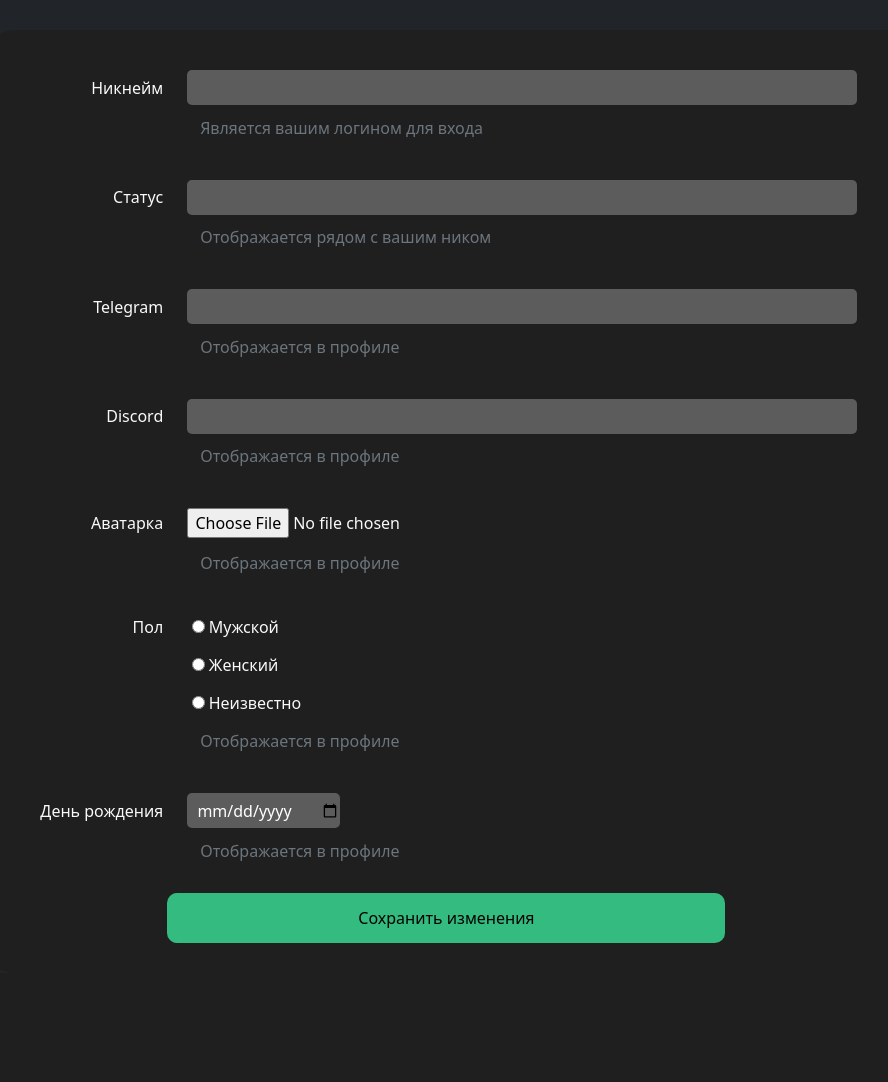
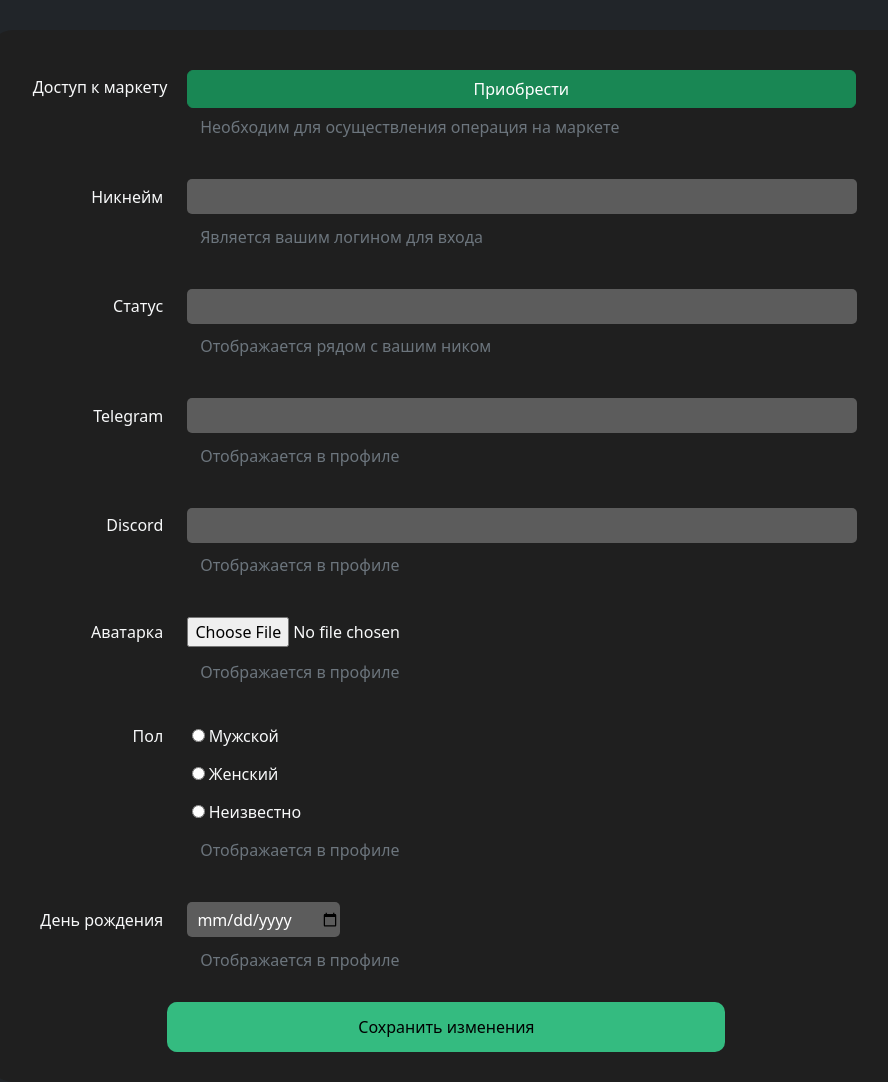
Before and after one commit to summoner1904/forum, a Django app: page /cabinet/settings in a window 1280 px wide. Shown: the part 72-1154 px from the top of the page, without its empty margins (82-970 px from the left). Before the commit the page ends 1015 px from the top, so only its background shows below. Run offline with Django 4.2, Linux system fonts and the light colour scheme; the visitor is signed in with stand-in values (Sample User, id 1); some libraries are stand-ins or nearby versions.

Commit message:
Добавлена новая настройка в редактировании профиля.

```diff
--- a/cabinet/templates/cabinet/profile.html
+++ b/cabinet/templates/cabinet/profile.html
@@ -46,7 +46,7 @@
 <div class="container" style="margin-top: 75px;">
     <div class="row">
         <div class="col-md-6 col-xxl-3 offset-xxl-0"
-             style="background: #1f1f1f;border-radius: 25px;padding-top: 15px;margin-bottom: 20px;">
+             style="background: #1f1f1f;border-radius: 25px;padding-top: 15px;margin-bottom: 20px;text-align: center">
             <div>
                 <img src="{% block image_profile %}{% endblock %}" style="width: 300px;padding: 15px;height: 300px;">
             </div>
--- a/cabinet/templates/cabinet/settings.html
+++ b/cabinet/templates/cabinet/settings.html
@@ -50,47 +50,61 @@
 <div class="container">
     <div class="row">
         <div class="col-md-12 text-light" style="margin-top: 30px;background: #1f1f1f;border-radius: 25px;">
+            <div style="margin-bottom: 30px;margin-top: 40px;">
+                <p class="text-end d-inline-block" style="width: 15%;">Доступ к маркету</p>
+                <a href="https://vk.com/">
+                    <button class="btn-success btn" style="margin-left: 15px; width: 60%;">Приобрести</button>
+                </a>
+                <div class="d-xxl-flex m-auto justify-content-xxl-start" style="width: 67%;">
+                    <p class="text-start text-muted" style="margin-left: 16px;">Необходим для осуществления операция на маркете</p>
+                </div>
+            </div>
             <form action="{% url 'cabinet:settings' %}" method="post" enctype="multipart/form-data">
                 {% csrf_token %}
 
                 <div style="margin-bottom: 30px;margin-top: 40px;">
-                    <p class="text-end d-inline-block" style="width: 15%;">{{ form.username.label }}&nbsp;</p>{{form.username}}
+                    <p class="text-end d-inline-block"
+                       style="width: 15%;">{{ form.username.label }}&nbsp;</p>{{ form.username }}
                     <div class="d-xxl-flex m-auto justify-content-xxl-start" style="width: 67%;">
                         <p class="text-start text-muted" style="margin-left: 16px;">Является вашим логином для входа</p>
                     </div>
                 </div>
                 <div style="margin-bottom: 30px;margin-top: 40px;">
-                    <p class="text-end d-inline-block" style="width: 15%;">{{ form.status.label }}&nbsp;</p>{{form.status}}
+                    <p class="text-end d-inline-block"
+                       style="width: 15%;">{{ form.status.label }}&nbsp;</p>{{ form.status }}
                     <div class="d-xxl-flex m-auto justify-content-xxl-start" style="width: 67%;">
                         <p class="text-start text-muted" style="margin-left: 16px;">Отображается рядом с вашим ником</p>
                     </div>
                 </div>
                 <div style="margin-bottom: 30px;margin-top: 40px;">
-                    <p class="text-end d-inline-block" style="width: 15%;">{{ form.telegram.label }}&nbsp;</p>{{form.telegram}}
+                    <p class="text-end d-inline-block"
+                       style="width: 15%;">{{ form.telegram.label }}&nbsp;</p>{{ form.telegram }}
                     <div class="d-xxl-flex m-auto justify-content-xxl-start" style="width: 67%;">
                         <p class="text-start text-muted" style="margin-left: 16px;">Отображается в профиле</p>
                     </div>
                 </div>
                 <div style="margin-bottom: 30px;margin-top: 40px;">
-                    <p class="text-end d-inline-block" style="width: 15%;">{{ form.discord.label }}&nbsp;</p>{{form.discord}}
+                    <p class="text-end d-inline-block"
+                       style="width: 15%;">{{ form.discord.label }}&nbsp;</p>{{ form.discord }}
                     <div class="d-xxl-flex m-auto justify-content-xxl-start" style="width: 67%;">
                         <p class="text-start text-muted" style="margin-left: 16px;">Отображается в профиле</p>
                     </div>
                 </div>
                 <div style="margin-bottom: 30px;margin-top: 40px;">
-                    <p class="text-end d-inline-block" style="width: 15%;margin-right: 20px;">{{ form.avatar.label }}&nbsp;</p>{{form.avatar}}
+                    <p class="text-end d-inline-block" style="width: 15%;margin-right: 20px;">{{ form.avatar.label }}&nbsp;</p>{{ form.avatar }}
                     <div class="d-xxl-flex m-auto justify-content-xxl-start" style="width: 67%;">
                         <p class="text-start text-muted" style="margin-left: 16px;">Отображается в профиле</p>
                     </div>
                 </div>
                 <div style="margin-bottom: 30px;margin-top: 40px;">
                     <style>
-                        #cls_gender, .gender_classs{
+                        #cls_gender, .gender_classs {
                             display: inline-block;
                             vertical-align: top;
                         }
                     </style>
-                    <p id="cls_gender" class="text-end d-inline-block" style="width: 15%;margin-right: 20px;">{{ form.gender.label }}&nbsp;</p>
+                    <p id="cls_gender" class="text-end d-inline-block"
+                       style="width: 15%;margin-right: 20px;">{{ form.gender.label }}&nbsp;</p>
                     <div class="gender_classs" class="gender_cls">
                         {{ form.gender }}
                     </div>
@@ -100,13 +114,17 @@
                 </div>
 
                 <div style="margin-bottom: 30px;margin-top: 40px;">
-                    <p class="text-end d-inline-block" style="width: 15%;margin-right: 20px;">{{ form.date_birthday.label }}&nbsp;</p>{{form.date_birthday}}
+                    <p class="text-end d-inline-block"
+                       style="width: 15%;margin-right: 20px;">{{ form.date_birthday.label }}&nbsp;</p>{{ form.date_birthday }}
                     <div class="d-xxl-flex m-auto justify-content-xxl-start" style="width: 67%;">
                         <p class="text-start text-muted" style="margin-left: 16px;">Отображается в профиле</p>
                     </div>
                 </div>
 
-                <button type="submit" style="margin-left: 15%;margin-bottom: 30px;width: 50%;height: 50px;border-radius: 10px; border: none; background-color: #34bb80;">Сохранить изменения</button>
+                <button type="submit"
+                        style="margin-left: 15%;margin-bottom: 30px;width: 50%;height: 50px;border-radius: 10px; border: none; background-color: #34bb80;">
+                    Сохранить изменения
+                </button>
             </form>
         </div>
     </div>
--- a/cabinet/views.py
+++ b/cabinet/views.py
@@ -2,7 +2,6 @@ from django.shortcuts import render, get_object_or_404
 from .models import UserProfile, Subscription
 from django.contrib.auth.decorators import login_required
 from .forms import SettingsProfileForm
-from django.http import JsonResponse
 
 
 def profile(request, pk):
```
Also changed, not shown: cabinet/templates/cabinet/userprofile.html (line endings or trailing spaces).
